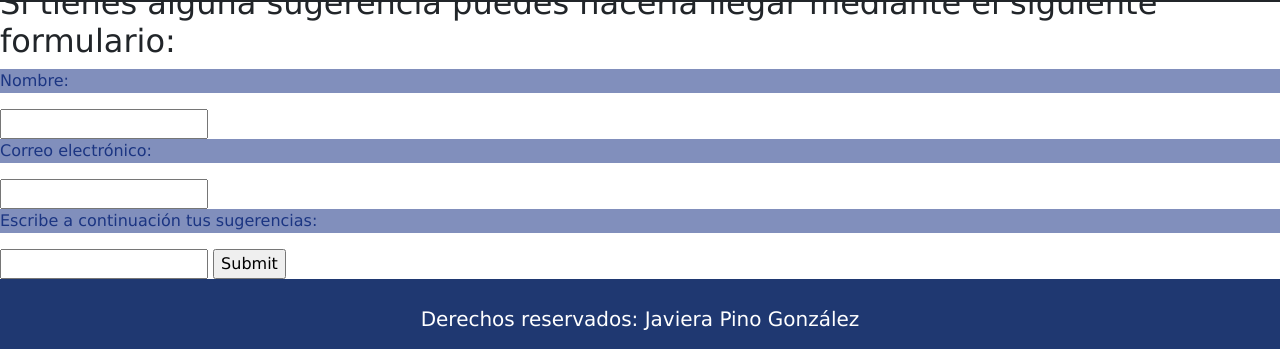
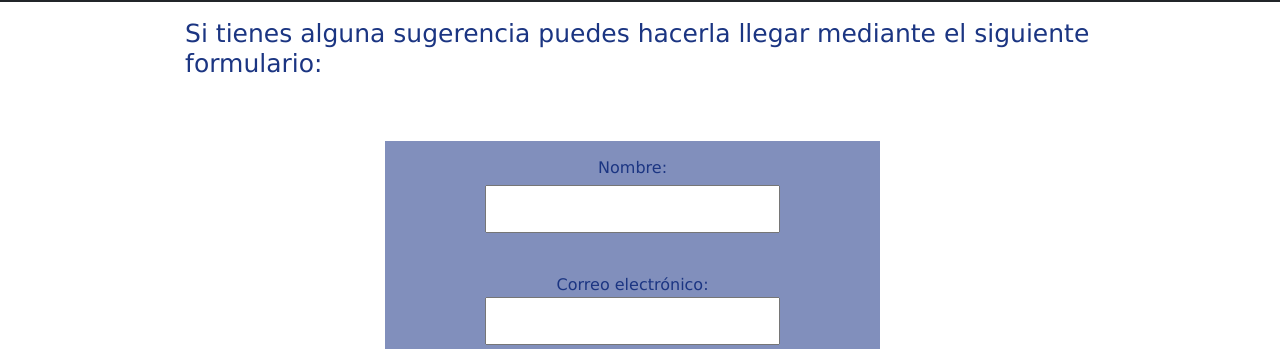
Before and after one commit to javi-pg/Desarrollo-web, a plain HTML site: page pages/contacto.html in a window 1280 px wide. Shown: the part 72-421 px from the top of the page. Drawn offline with nearby package versions, Linux system fonts and the light colour scheme.

Commit message:
segunda preentrega

```diff
--- a/css/style.css
+++ b/css/style.css
@@ -163,7 +163,7 @@ p{
   }
 .usuario {
   margin-top: 10% ;
-  font-size: 40px;
+  font-size: 30px;
   padding-top: 10%;
   grid-column: 8/12;
   text-align: center;
@@ -175,7 +175,7 @@ p{
   height: 100%;
   margin-top: 35%;}
 .contrasena{
-  font-size: 40px;
+  font-size: 30px;
   grid-column: 8/12;
   text-align: center;
   grid-row: 3/4;
@@ -192,6 +192,70 @@ p{
   text-align: center;
   padding-top: 5%;
 }
+
+/*  Contacto  */
+.main-contacto { display: grid;
+  grid-template-rows: repeat(8, auto);
+  grid-template-columns: repeat(12, 1fr);
+  grid-gap: 5px;
+}
+
+.imagen-contacto {
+  padding-top: 10%;
+  grid-column: 4/10;
+  grid-row: 8/8;
+  height: 59%;
+}
+.dudas {
+  grid-column: 2/12;
+  grid-row: 2/2;
+  font-size: 25px;
+  margin-top: 3%;
+  color: rgb(27, 53, 130);
+  }
+.nombre, .correo, .escribe {
+      font-style: normal;
+      text-align: center;
+      grid-column: 4 / 9;
+      padding: 3%;
+    }
+.nombre {
+      margin-top: 10%;
+      grid-row: 3 / 8;
+    }
+
+.correo {
+      margin-top: 4%;
+      grid-row: 5 / 5;
+    }
+
+.escribe {
+      grid-row: 6 / 6;
+    }
+.input-uno, .input-dos, .input-tres, .enviar {
+      grid-column: 5 / 8;
+      width: 100%;
+      padding: 10px;
+    }
+.input-uno {
+      grid-row: 4/4;
+      margin-top: 30%;
+  }
+.input-dos {
+      grid-row: 5/5;
+      margin-top: 20%;
+  }
+.input-tres {
+      grid-row: 6/6;
+      width: 100%;
+      margin-top: 15%;
+  }
+
+.enviar {
+      grid-row: 7/7;
+      margin-top: 40%;
+      width: 100%;}
+
 footer{
   padding: 2%;
   font-size: 20px;
--- a/pages/contacto.html
+++ b/pages/contacto.html
@@ -3,7 +3,10 @@
 <head>
   <meta charset="UTF-8">
   <meta name="viewport" content="width=device-width, initial-scale=1.0">
-    <title> Contacto </title>
+  <title> Contacto - Deals </title>
+  <meta name="description"content="Plataforma creada para organizar tratos en construcción en Chile">
+  <meta name="keywords"
+  content="construcción, tratos, plataforma, pagos, web, obras, contacto">
  <!-- Estilos -->
   <link rel="stylesheet" href="../css/style.css">
   <link rel="stylesheet" href="https://cdnjs.cloudflare.com/ajax/libs/font-awesome/6.0.0-beta3/css/all.min.css">
@@ -18,7 +21,7 @@
     <header>
         <nav class="navbar navbar-dark bg-dark fixed-top">
             <div class="container-fluid">
-              <a class="navbar-brand" href="index.html"><img src="../images/logo.png" alt="Logo" width="100" height="45" class="d-inline-block align-text-top">
+              <a class="navbar-brand" href="../index.html"><img src="../images/logo.png" alt="Logo" width="100" height="45" class="d-inline-block align-text-top">
               </a>
               <button class="navbar-toggler" type="button" data-bs-toggle="offcanvas" data-bs-target="#offcanvasDarkNavbar" aria-controls="offcanvasDarkNavbar" aria-label="Toggle navigation">
                 <span class="navbar-toggler-icon"></span>
@@ -52,17 +55,18 @@
           </nav>
     </header>
     <!-- Fin Header -->
- <main>
+    <main class="main-contacto">
       <h1>Contacto</h1>
-    <h2>Si tienes alguna sugerencia puedes hacerla llegar mediante el siguiente formulario:</h2>
-    <p>Nombre: </p>
-    <input type="text" name="Ingresa tu nombre" id="nombre_contacto"/>
-    <p>Correo electrónico: </p>
-    <input type="email" name="Correo electrónico" id="correo_contacto" />
-    <p>Escribe a continuación tus sugerencias:
+      <img class="imagen-contacto" src="../images/contacto.png" alt="persona de la construcción escribiendo un correo electronico">
+      <h2 class="dudas">Si tienes alguna sugerencia puedes hacerla llegar mediante el siguiente formulario:</h2>
+      <p class="nombre"> Nombre: </p>
+      <input class="input-uno" type="text" name="Ingresa tu nombre" id="nombre_contacto"/>
+      <p class="correo">Correo electrónico: </p>
+      <input class="input-dos" type="email" name="Correo electrónico" id="correo_contacto" />
+      <p class="escribe">Escribe a continuación tus sugerencias:
       </p>
-    <input type="text" name="Sugerencias..." id="sugerencias" />
-    <input type="submit">
+      <input class="input-tres" type="text" name="Sugerencias..." id="sugerencias" />
+      <input class="enviar" type="submit">
    </main>
  <footer>
     <p>Derechos reservados: Javiera Pino González </p>
```
Also changed, not shown: index.html (+3 -0 lines), pages/ingresar.html (+4 -2 lines), pages/noticias.html (+5 -2 lines), pages/somos.html (+4 -1 lines). Lines whose indentation alone changed are shown as unchanged.
